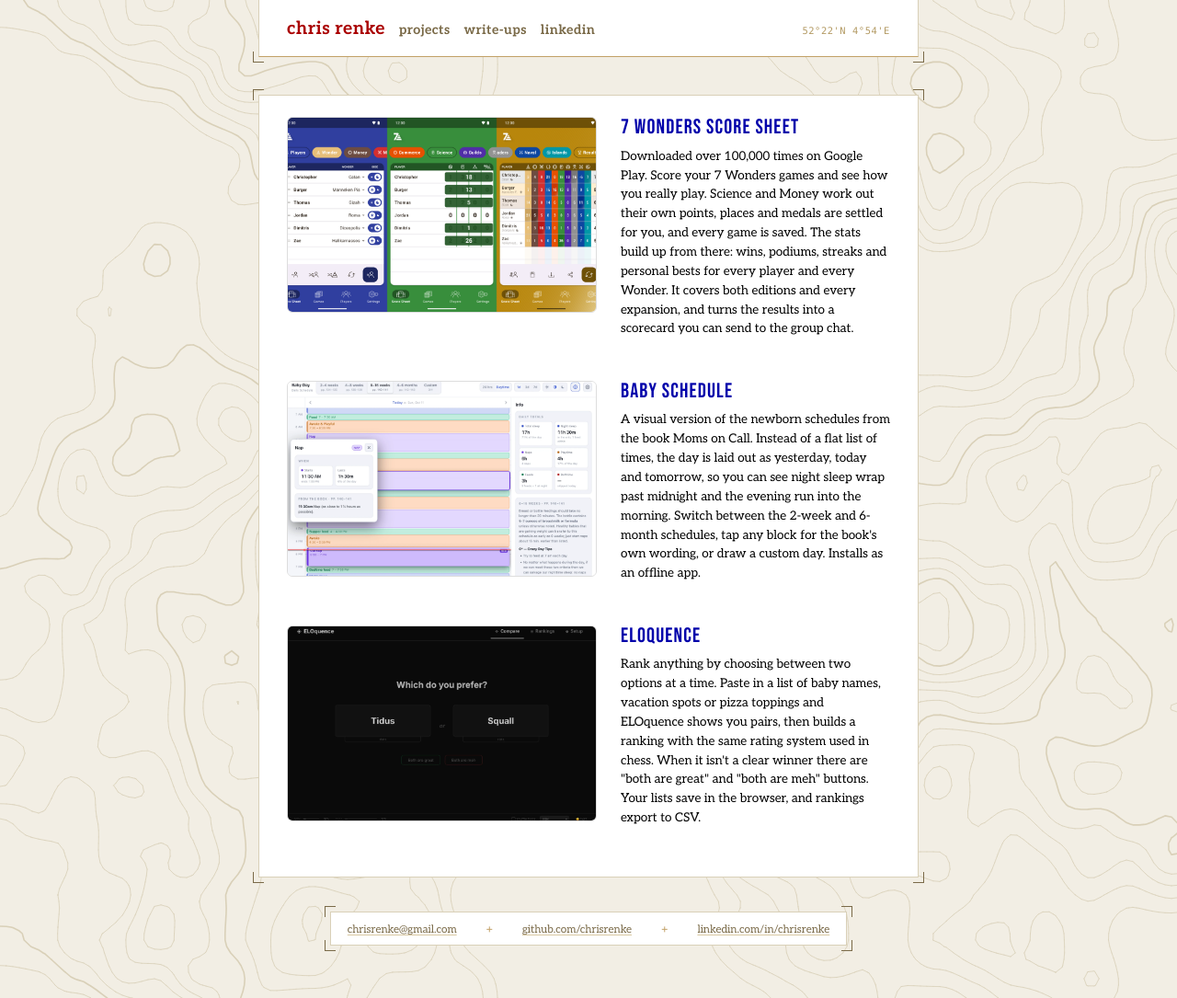
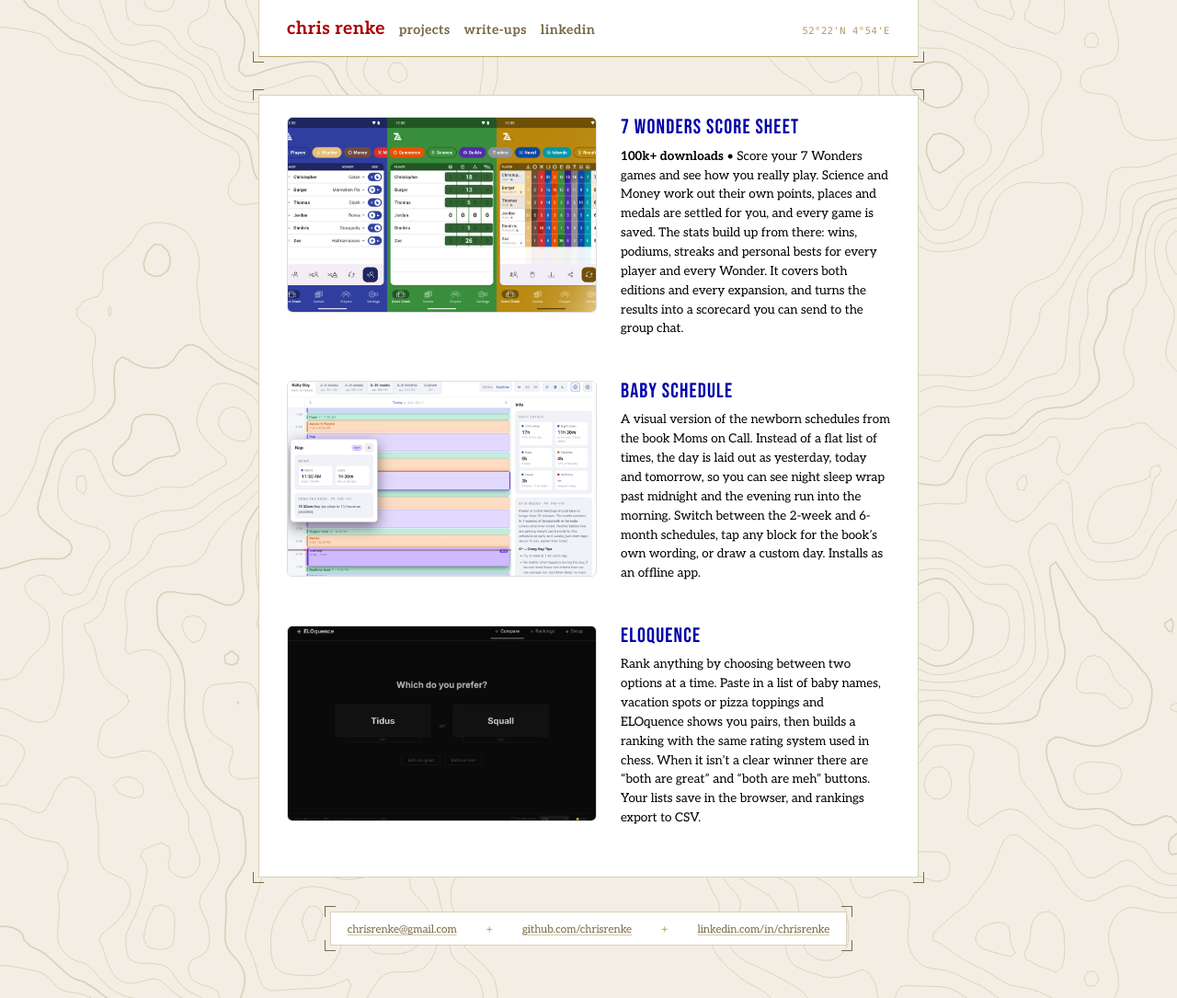
Before and after one commit to ChrisRenke/chrisrenke.github.io, a Jekyll site: the page built from index.html, in a window 1280 px wide. Shown: the whole page at 92% size. Built offline with Jekyll 4.4.1, drawn with Linux system fonts in a browser that asks for light colours.

Commit message:
Lead 7 Wonders blurb with bold 100k+ downloads
Co-Authored-By: Claude Sonnet 5.5 <noreply@anthropic.com>

```diff
--- a/_data/projects.yml
+++ b/_data/projects.yml
@@ -1,14 +1,13 @@
 # One entry per project, newest first.
 # image: path under /assets/projects/ (credit-card shaped, ~856x540 works well)
-# date and blurb are optional; blurbs have room for about 50-80 words.
+# date and blurb are optional (blurbs take **bold** and *italics*); blurbs have room for about 50-80 words.
 - title: 7 Wonders Score Sheet
   url: https://play.google.com/store/apps/details?id=com.aceanuu.swss
   image: /assets/projects/7-wonders.png
   # date:
   blurb: >-
-    Downloaded over 100,000 times on Google Play. Score your 7 Wonders games
-    and see how you really play. Science and Money
-    work out their own points, places and medals are settled for you, and every
+    **100k+ downloads** • Score your 7 Wonders games and see how you really
+    play. Science and Money work out their own points, places and medals are settled for you, and every
     game is saved. The stats build up from there: wins, podiums, streaks and
     personal bests for every player and every Wonder. It covers both editions
     and every expansion, and turns the results into a scorecard you can send
--- a/_includes/projects.html
+++ b/_includes/projects.html
@@ -8,7 +8,7 @@
         <div class="project-text">
           <a class="project-title" href="{{ project.url }}">{{ project.title }}</a>
           {% if project.date %}<span class="project-date">{{ project.date | date_to_string }}</span>{% endif %}
-          {% if project.blurb %}<p class="project-blurb">{{ project.blurb }}</p>{% endif %}
+          {% if project.blurb %}<div class="project-blurb">{{ project.blurb | markdownify }}</div>{% endif %}
         </div>
       </li>
     {% endfor %}
--- a/css/main.css
+++ b/css/main.css
@@ -357,6 +357,10 @@ a:visited { color: #a0a; }
   font-size: 80%;
 }
 
+.projects .project-blurb p {
+  margin: 0;
+}
+
 .projects .project-blurb {
   margin: .6em 0;
   font-size: 90%;
```
